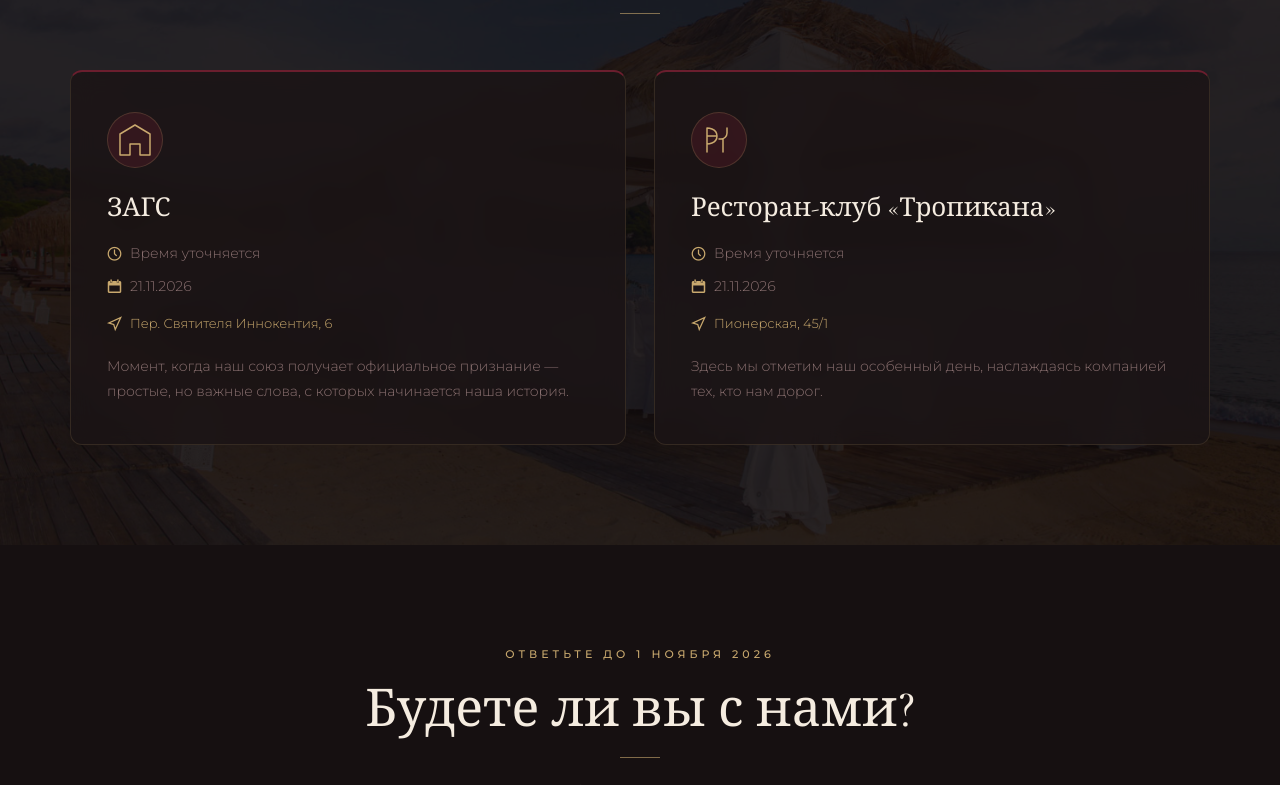
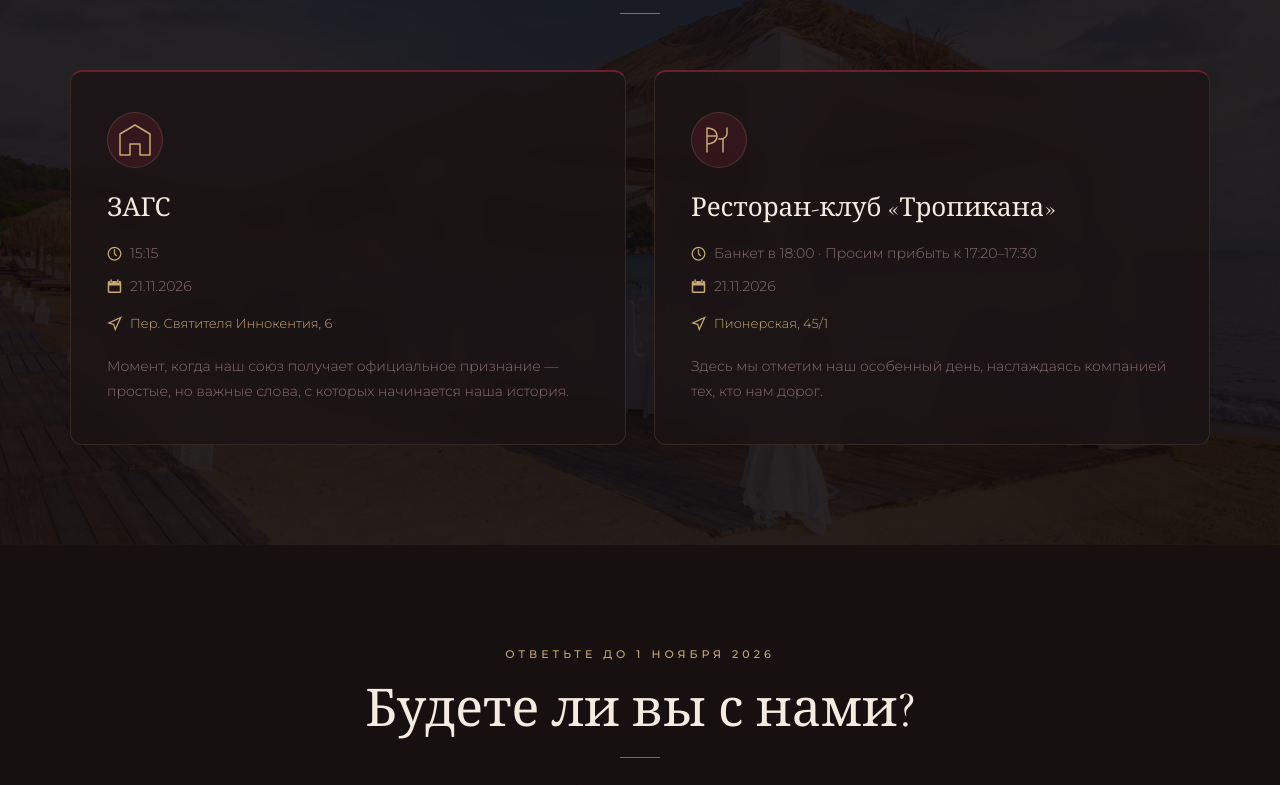
Before and after one commit to mengofa2004-bit/wedding, a website: page index.html in a window 1280 px wide. Shown: the part 1705-2490 px from the top of the page. Drawn offline with nearby package versions, Linux system fonts and the light colour scheme; files whose address does not match are found by name.

Commit message:
update: event times - ZAGS 15:15, banquet 18:00 arrive 17:20

```diff
--- a/index.html
+++ b/index.html
@@ -81,7 +81,7 @@
             <svg width="36" height="36" viewBox="0 0 36 36" fill="none"><path d="M18 3L3 12v21h10V22h10v11h10V12L18 3z" stroke="currentColor" stroke-width="1.5" stroke-linejoin="round"/></svg>
           </div>
           <h3 class="event-title">ЗАГС</h3>
-          <div class="event-time"><i class="icon-clock"></i> Время уточняется</div>
+          <div class="event-time"><i class="icon-clock"></i> 15:15</div>
           <div class="event-date"><i class="icon-calendar"></i> 21.11.2026</div>
           <a href="https://yandex.ru/maps/?text=переулок+Святителя+Иннокентия,+6" target="_blank" class="event-address">
             <i class="icon-location"></i> Пер. Святителя Иннокентия, 6
@@ -93,7 +93,7 @@
             <svg width="36" height="36" viewBox="0 0 36 36" fill="none"><path d="M6 6v24M6 14h10M6 6c0 0 10 0 10 8s-10 8-10 8M26 6v5c0 3.3-2.7 6-6 6h-2M22 17v13" stroke="currentColor" stroke-width="1.5" stroke-linecap="round"/></svg>
           </div>
           <h3 class="event-title">Ресторан-клуб «Тропикана»</h3>
-          <div class="event-time"><i class="icon-clock"></i> Время уточняется</div>
+          <div class="event-time"><i class="icon-clock"></i> Банкет в 18:00 · Просим прибыть к 17:20–17:30</div>
           <div class="event-date"><i class="icon-calendar"></i> 21.11.2026</div>
           <a href="https://yandex.ru/maps/?text=Пионерская+45/1" target="_blank" class="event-address">
             <i class="icon-location"></i> Пионерская, 45/1
```
